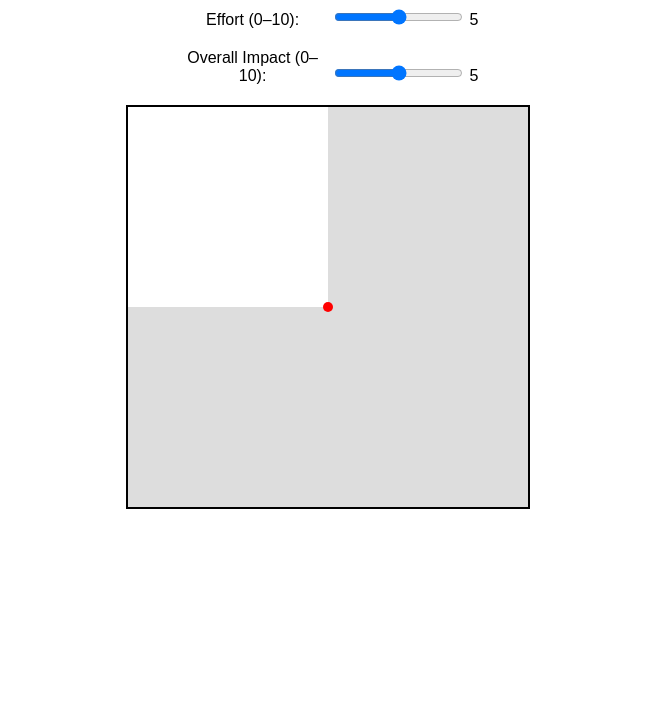
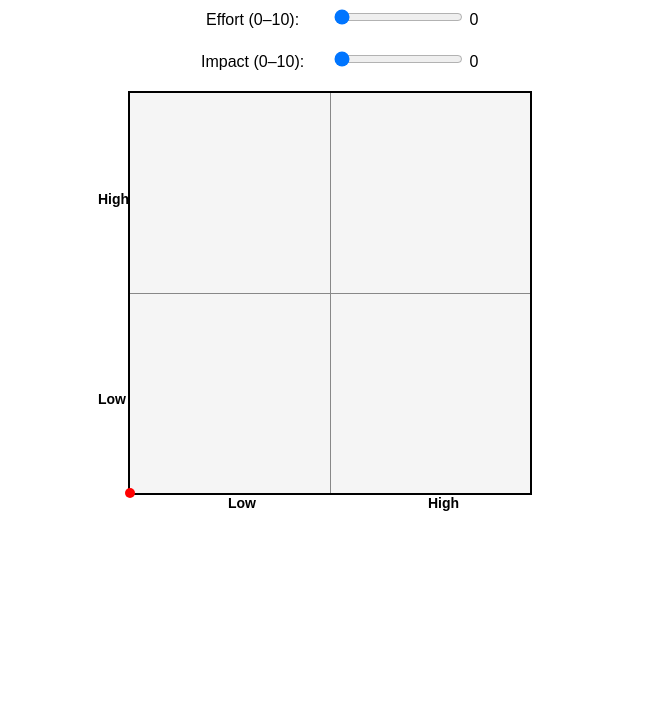
Before and after one commit to kvollmer100/roi-quadrant, a plain HTML site: page indext.html in a window 1280 px wide. Shown: the part 73-800 px from the top of the page, without its empty margins (312-969 px from the left). Drawn offline with Linux system fonts and the light colour scheme.

Commit message:
Update indext.html

```diff
--- a/indext.html
+++ b/indext.html
@@ -14,14 +14,38 @@
       margin: 20px auto;
       width: 80%;
     }
-    #quadrant {
+    #quadrant-container {
       position: relative;
       width: 400px;
       height: 400px;
+      margin: 0 auto;
+    }
+    #quadrant {
+      position: absolute;
+      top: 0;
+      left: 0;
+      width: 100%;
+      height: 100%;
       border: 2px solid #000;
-      margin: 0 auto;
-      background: linear-gradient(to right, transparent 50%, #ddd 50%),
-                  linear-gradient(to bottom, transparent 50%, #ddd 50%);
+      background-color: #f5f5f5;
+    }
+    #quadrant::before,
+    #quadrant::after {
+      content: "";
+      position: absolute;
+      background-color: #888;
+    }
+    #quadrant::before {
+      top: 50%;
+      left: 0;
+      width: 100%;
+      height: 1px;
+    }
+    #quadrant::after {
+      left: 50%;
+      top: 0;
+      height: 100%;
+      width: 1px;
     }
     #dot {
       position: absolute;
@@ -31,6 +55,27 @@
       border-radius: 50%;
       transform: translate(-50%, -50%);
     }
+    .x-labels, .y-labels {
+      position: absolute;
+      font-weight: bold;
+      font-size: 14px;
+    }
+    .x-labels.low {
+      bottom: -20px;
+      left: 25%;
+    }
+    .x-labels.high {
+      bottom: -20px;
+      left: 75%;
+    }
+    .y-labels.low {
+      top: 75%;
+      left: -30px;
+    }
+    .y-labels.high {
+      top: 25%;
+      left: -30px;
+    }
     label {
       display: inline-block;
       width: 150px;
@@ -38,19 +83,25 @@
   </style>
 </head>
 <body>
-  <h1>ROI Quadrant: Effort vs. Overall Impact</h1>
+  <h1>ROI Quadrant: Effort vs. Impact</h1>
   <div class="slider-container">
     <label for="xInput">Effort (0–10):</label>
-    <input type="range" id="xInput" min="0" max="10" value="5" step="0.1" />
-    <span id="xVal">5</span>
+    <input type="range" id="xInput" min="0" max="10" value="0" step="1" />
+    <span id="xVal">0</span>
   </div>
   <div class="slider-container">
-    <label for="yInput">Overall Impact (0–10):</label>
-    <input type="range" id="yInput" min="0" max="10" value="5" step="0.1" />
-    <span id="yVal">5</span>
+    <label for="yInput">Impact (0–10):</label>
+    <input type="range" id="yInput" min="0" max="10" value="0" step="1" />
+    <span id="yVal">0</span>
   </div>
-  <div id="quadrant">
-    <div id="dot"></div>
+  <div id="quadrant-container">
+    <div class="x-labels low">Low</div>
+    <div class="x-labels high">High</div>
+    <div class="y-labels low">Low</div>
+    <div class="y-labels high">High</div>
+    <div id="quadrant">
+      <div id="dot"></div>
+    </div>
   </div>
 
   <script>
@@ -62,8 +113,8 @@
     const quadrant = document.getElementById('quadrant');
 
     function updateDot() {
-      const x = parseFloat(xInput.value);
-      const y = parseFloat(yInput.value);
+      const x = parseInt(xInput.value);
+      const y = parseInt(yInput.value);
 
       xVal.textContent = x;
       yVal.textContent = y;
```
